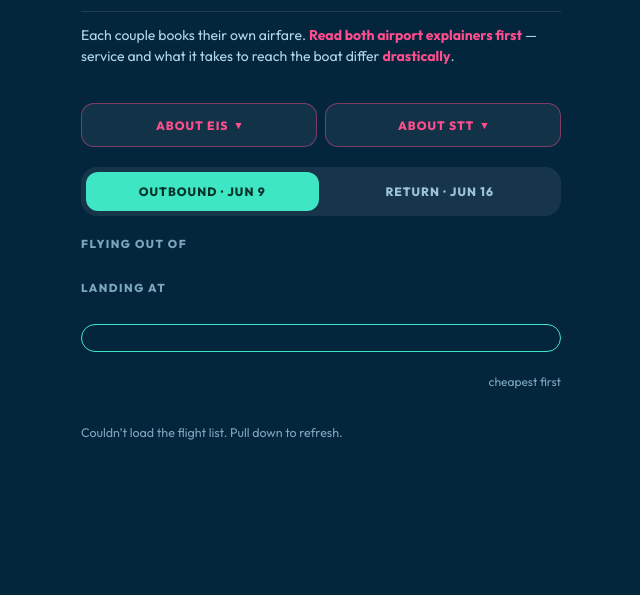
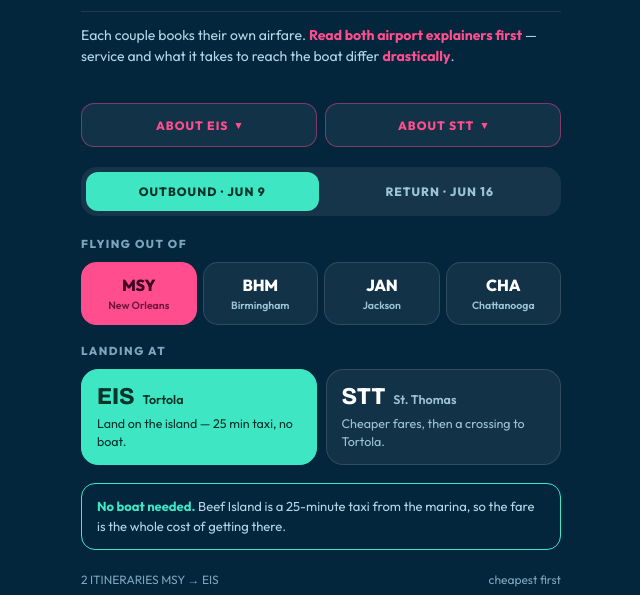
Before and after one commit to shirleyswar/bvi-trip, a plain HTML site: page flights.html in a window 1280 px wide. Shown: the part 205-800 px from the top of the page, without its empty margins (319-959 px from the left). Drawn offline with nearby package versions, Linux system fonts and the light colour scheme.

Commit message:
Add files via upload

```diff
--- a/flights.html
+++ b/flights.html
@@ -263,6 +263,10 @@ function layovers(legs){
   return out;
 }
 
+var state = { dir: "out", home: "MSY", isl: "EIS" };
+
+function el(tag, cls, txt){ var n = document.createElement(tag); if (cls) n.className = cls; if (txt != null) n.textContent = txt; return n; }
+
 function render(){
   var out = state.dir === "out", eis = state.isl === "EIS";
 
```
